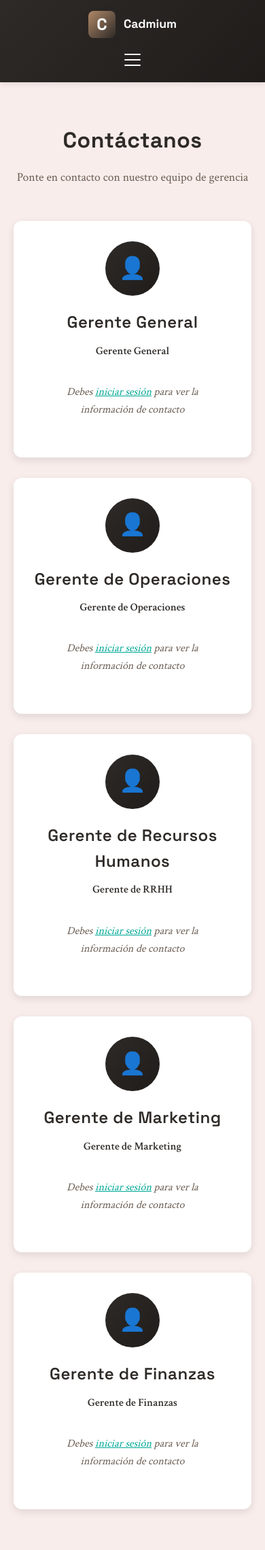
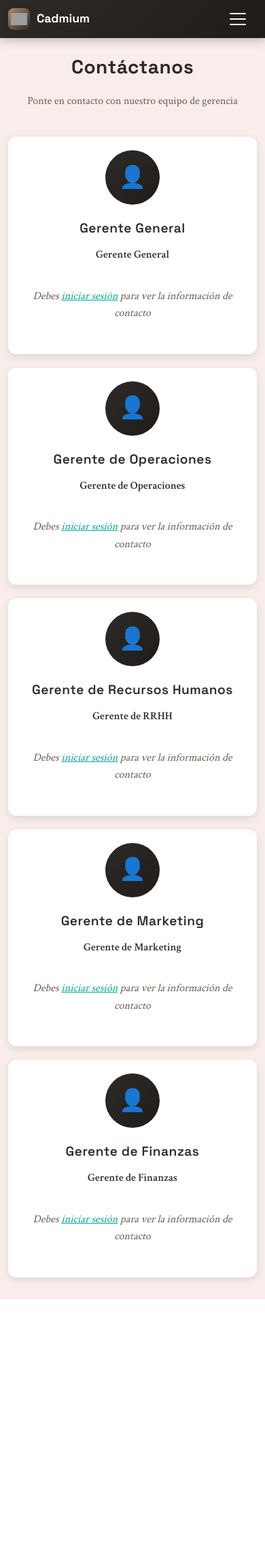
Before and after one commit to al-de-alberto/Cadmium, a Django app: page /contactanos/ in a window 390 px wide. Shown: the whole page at 68% size. After the commit the page ends 1911 px from the top, so only its background shows below. Run offline with Django 4.2, Linux system fonts and the light colour scheme; data comes from the database, SQL or seed files in the repository; grey boxes are pictures that could not be loaded.

Commit message:
fix: Corregir navbar en pÃ¡gina de contacto para mÃ³viles - Actualizar estructura de navbar con logo imagen/SVG - Eliminar estilos conflictivos de navbar en contactanos.css - Aplicar estilos responsive consistentes desde styles.css - Ajustar padding-top de secciÃ³n contacto para navbar fijo

```diff
--- a/static/css/contactanos.css
+++ b/static/css/contactanos.css
@@ -1,73 +1,5 @@
-/* Navbar Styles (same as index) */
-.navbar {
-    background-color: var(--sidebar-bg);
-    color: white;
-    padding: 1rem 2rem;
-    display: flex;
-    justify-content: space-between;
-    align-items: center;
-    box-shadow: 0 2px 8px rgba(0, 0, 0, 0.1);
-    position: sticky;
-    top: 0;
-    z-index: 1000;
-}
-
-.navbar-brand {
-    display: flex;
-    align-items: center;
-    gap: 12px;
-    text-decoration: none;
-    color: white;
-    font-size: 1.5rem;
-    font-weight: 700;
-}
-
-.navbar-logo {
-    width: 40px;
-    height: 40px;
-    background-color: var(--primary-color);
-    border-radius: 8px;
-    display: flex;
-    align-items: center;
-    justify-content: center;
-    font-weight: bold;
-    color: white;
-}
-
-.navbar-nav {
-    display: flex;
-    align-items: center;
-    gap: 20px;
-}
-
-.nav-link {
-    color: white;
-    text-decoration: none;
-    padding: 8px 16px;
-    border-radius: 6px;
-    transition: all 0.3s ease;
-    font-weight: 500;
-}
-
-.nav-link:hover {
-    background-color: var(--sidebar-hover);
-}
-
-.btn-contactanos {
-    background-color: var(--primary-color);
-    color: white;
-    padding: 10px 20px;
-    border-radius: 6px;
-    text-decoration: none;
-    font-weight: 600;
-    transition: all 0.3s ease;
-}
-
-.btn-contactanos:hover {
-    background-color: var(--primary-dark);
-    transform: translateY(-2px);
-    box-shadow: 0 4px 12px rgba(37, 99, 235, 0.4);
-}
+/* Navbar styles are inherited from styles.css */
+/* Only contact-specific styles below */
 
 /* Contact Section */
 .contact-section {
@@ -175,22 +107,52 @@
 
 /* Responsive */
 @media (max-width: 768px) {
-    .navbar {
-        flex-direction: column;
-        gap: 15px;
-        padding: 1rem;
-    }
-
-    .navbar-nav {
-        width: 100%;
-        justify-content: center;
+    .contact-section {
+        padding: 40px 16px;
+        padding-top: 80px; /* Espacio para navbar fijo */
     }
 
     .contacts-grid {
         grid-template-columns: 1fr;
+        gap: 20px;
+    }
+
+    .page-header {
+        margin-bottom: 30px;
     }
 
     .page-header h1 {
         font-size: 2rem;
     }
+
+    .page-header p {
+        font-size: 1rem;
+    }
+
+    .contact-card {
+        padding: 24px 20px;
+    }
+
+    .contact-card h3 {
+        font-size: 1.3rem;
+    }
 }
+
+@media (max-width: 480px) {
+    .contact-section {
+        padding: 32px 12px;
+        padding-top: 76px;
+    }
+
+    .page-header h1 {
+        font-size: 1.75rem;
+    }
+
+    .contact-card {
+        padding: 20px 16px;
+    }
+
+    .contact-card h3 {
+        font-size: 1.2rem;
+    }
+}
--- a/templates/core/contactanos.html
+++ b/templates/core/contactanos.html
@@ -11,7 +11,10 @@
 <!-- Navbar -->
 <nav class="navbar">
     <a href="{% url 'index' %}" class="navbar-brand">
-        <div class="navbar-logo">C</div>
+        <div class="navbar-logo">
+            <img src="{% static 'images/logo/logo.png' %}" alt="Cadmium Logo" class="navbar-logo-img" data-logo-svg="{% static 'images/logo/logo.svg' %}" onerror="handleLogoError(this)">
+            <span class="logo-fallback" style="display: none;">C</span>
+        </div>
         <div>
             <span>Cadmium</span>
             <span class="tagline">Crea tu mundo</span>
```
